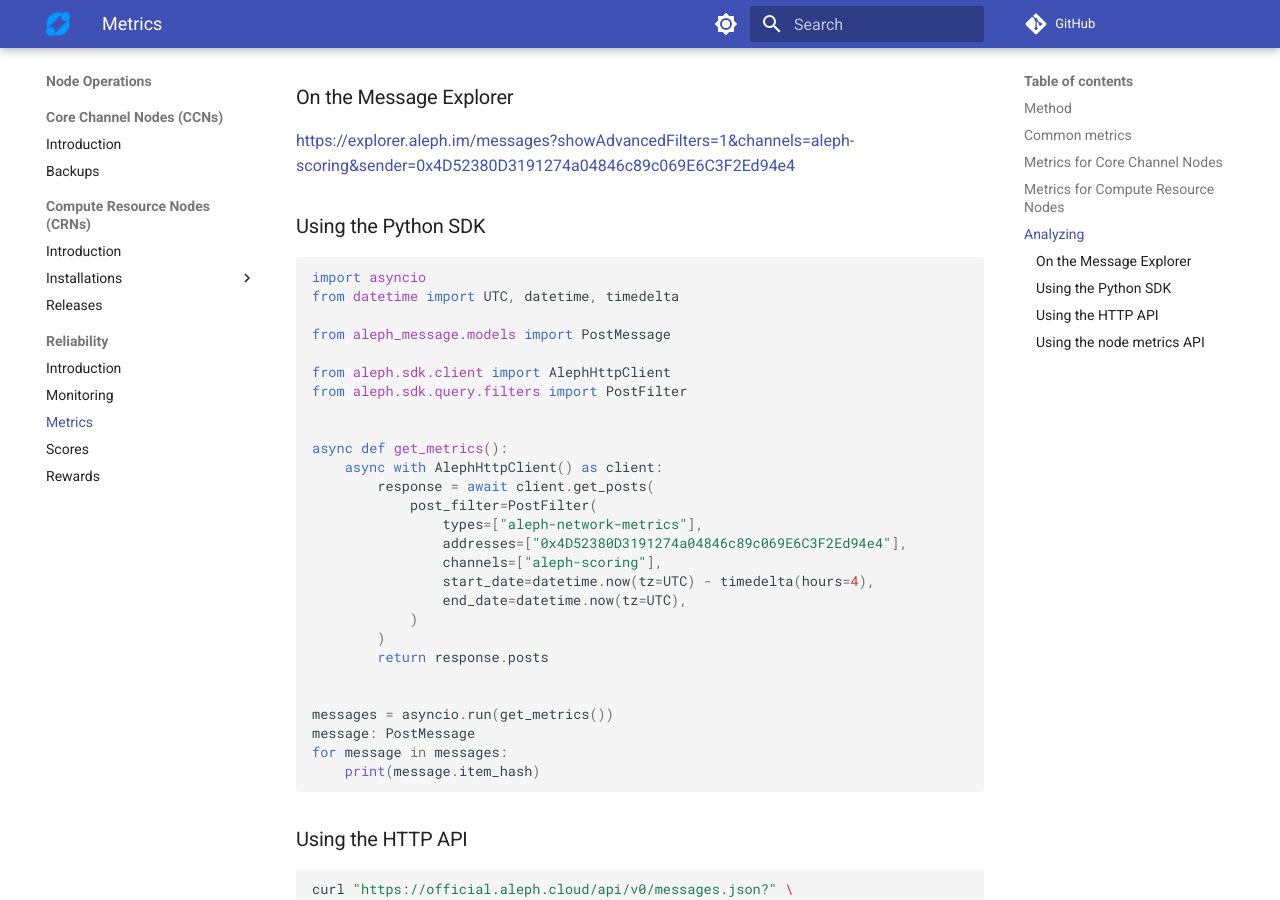
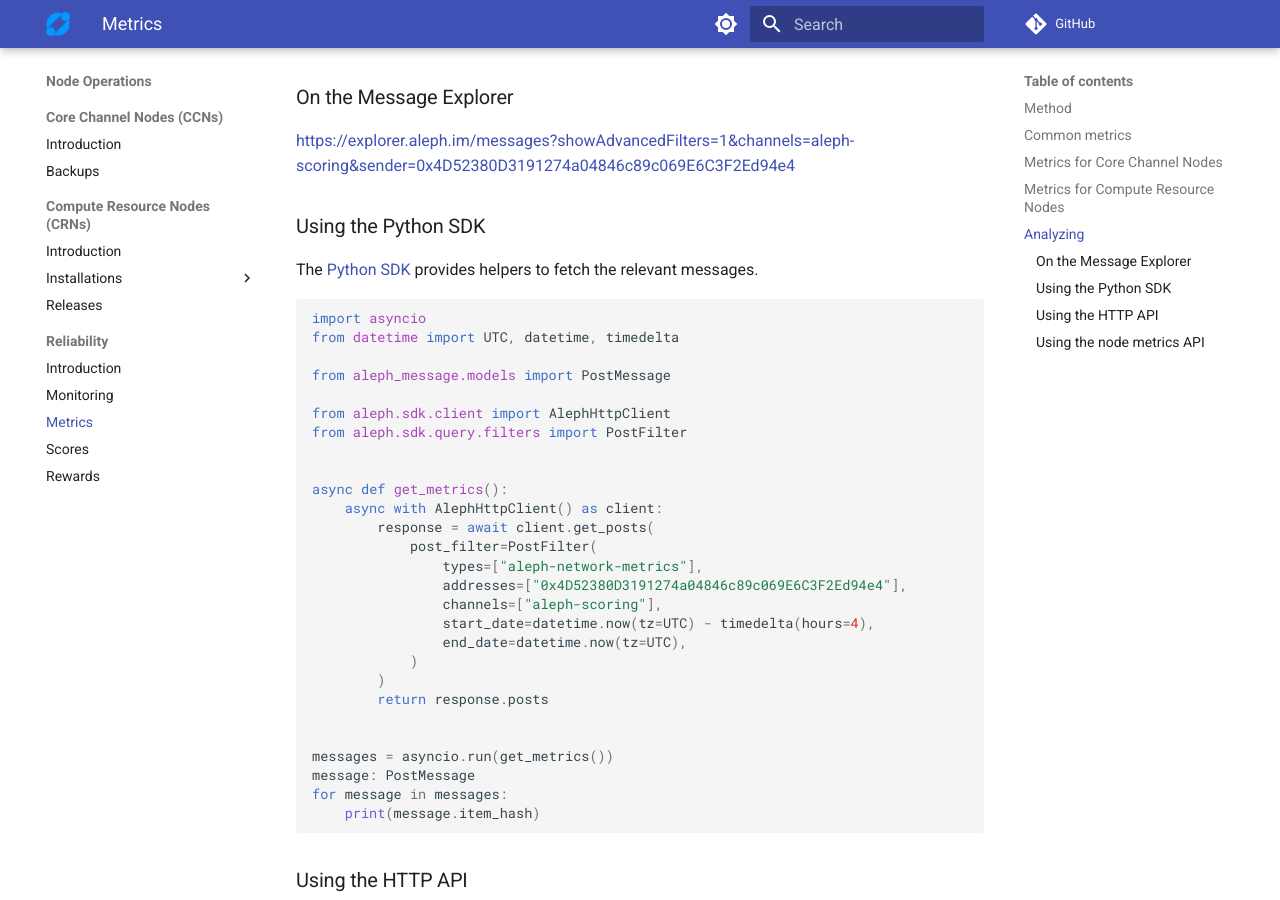
Before and after one commit to aleph-im/aleph-docs, an MkDocs documentation site: the page built from docs/nodes/reliability/metrics.md, in a window 1280 px wide and 900 px high, scrolled down 3230 px. Built offline with MkDocs 1.6.1 and Material for MkDocs 9.7.7, drawn with Linux system fonts in a browser that asks for light colours; plug-ins that fetch from the network failed and are left out; comment, search, counter and statistics services are not loaded.

Commit message:
Update docs/nodes/reliability/metrics.md

````diff
--- a/docs/nodes/reliability/metrics.md
+++ b/docs/nodes/reliability/metrics.md
@@ -109,6 +109,7 @@
 
 ### Using the Python SDK
 
+The [Python SDK](../../libraries/python-sdk/posts/query/) provides helpers to fetch the relevant messages.
 ```python
 import asyncio
 from datetime import UTC, datetime, timedelta
````
